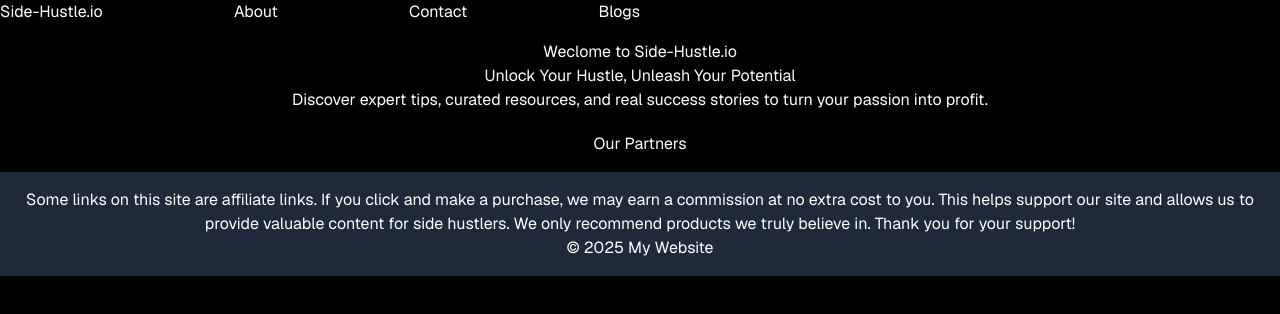
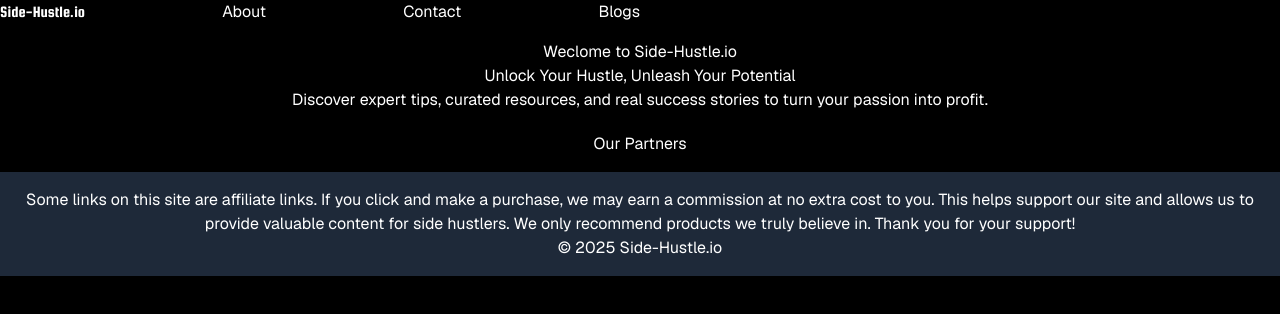
Before and after one commit to pkay7691/sideshustler, a Next.js app: page / in a window 1280 px wide. Shown: the top 314 px of the page. Built offline with nearby package versions, Linux system fonts and the light colour scheme.

Commit message:
fixed footer

```diff
--- a/src/app/layout.js
+++ b/src/app/layout.js
@@ -36,7 +36,7 @@
 
         <footer className="bg-gray-800 text-white text-center p-4">
           <AffiliateDisclosure />
-          &copy; {new Date().getFullYear()} My Website
+          &copy; {new Date().getFullYear()} Side-Hustle.io
         </footer>
       </body>
     </html>
--- a/src/components/Header.js
+++ b/src/components/Header.js
@@ -14,7 +14,7 @@
       <nav id="main-nav">
         <ul>
 
-          <li><Link href="/">Side-Hustle.io</Link></li>
+          <li><Link href="/"><span className={squadaOne.className}>Side-Hustle.io</span></Link></li>
           <li><Link href="/about">About</Link></li>
           <li><Link href="/contact">Contact</Link></li>
           <li><Link href="/blogs">Blogs</Link></li>
```
